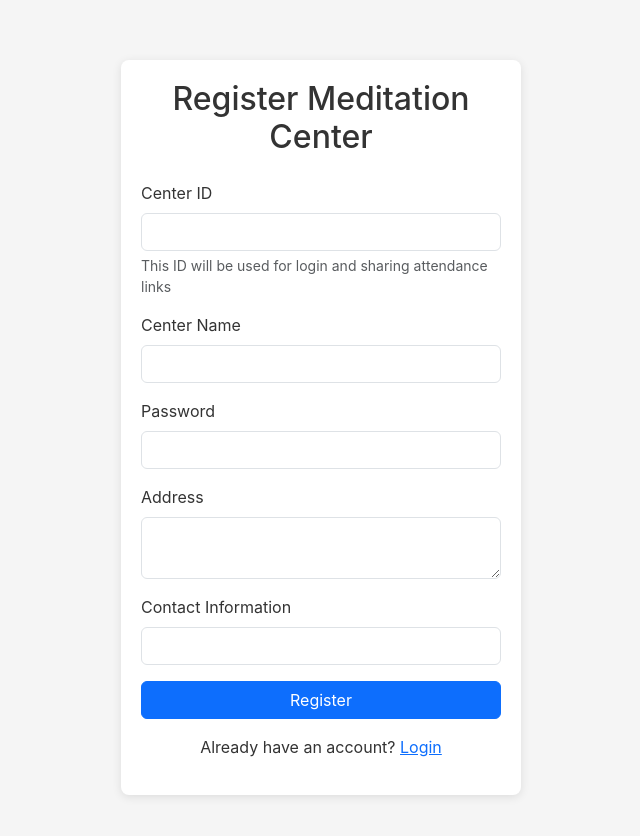
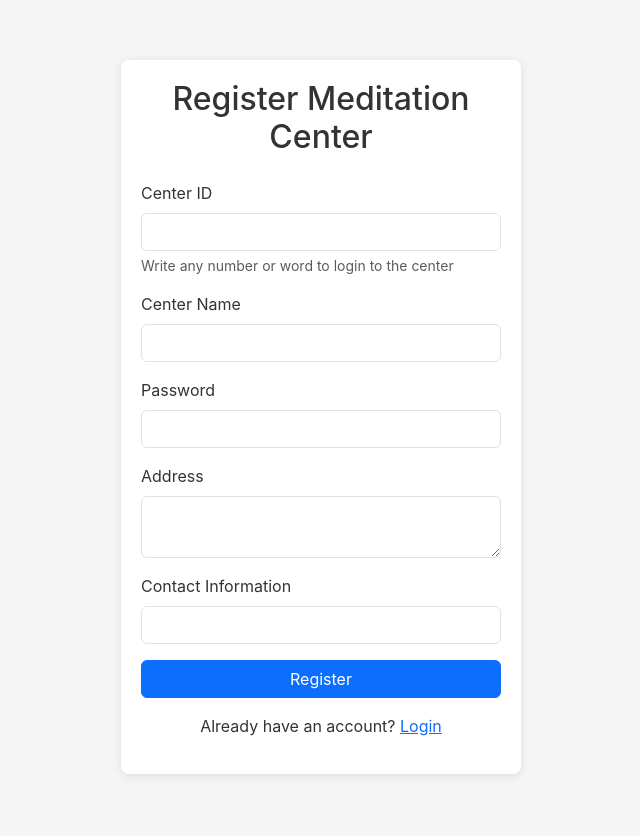
Before and after one commit to Jineshpanchal/BKAttendance, a React (Vite) app in the folder app/client/: page /register in a window 1280 px wide. Shown: the top 836 px of the page, without its empty margins (319-959 px from the left). Built offline with nearby package versions, Linux system fonts and the light colour scheme.

Commit message:
type error on register page

```diff
--- a/app/client/src/pages/RegisterPage.jsx
+++ b/app/client/src/pages/RegisterPage.jsx
@@ -85,7 +85,7 @@ const RegisterPage = () => {
             title="Center ID can only contain letters, numbers, hyphens and underscores"
           />
           <div className="form-text">
-            This ID will be used for login and sharing attendance links
+            Write any number or word to login to the center
           </div>
         </div>
 
```
